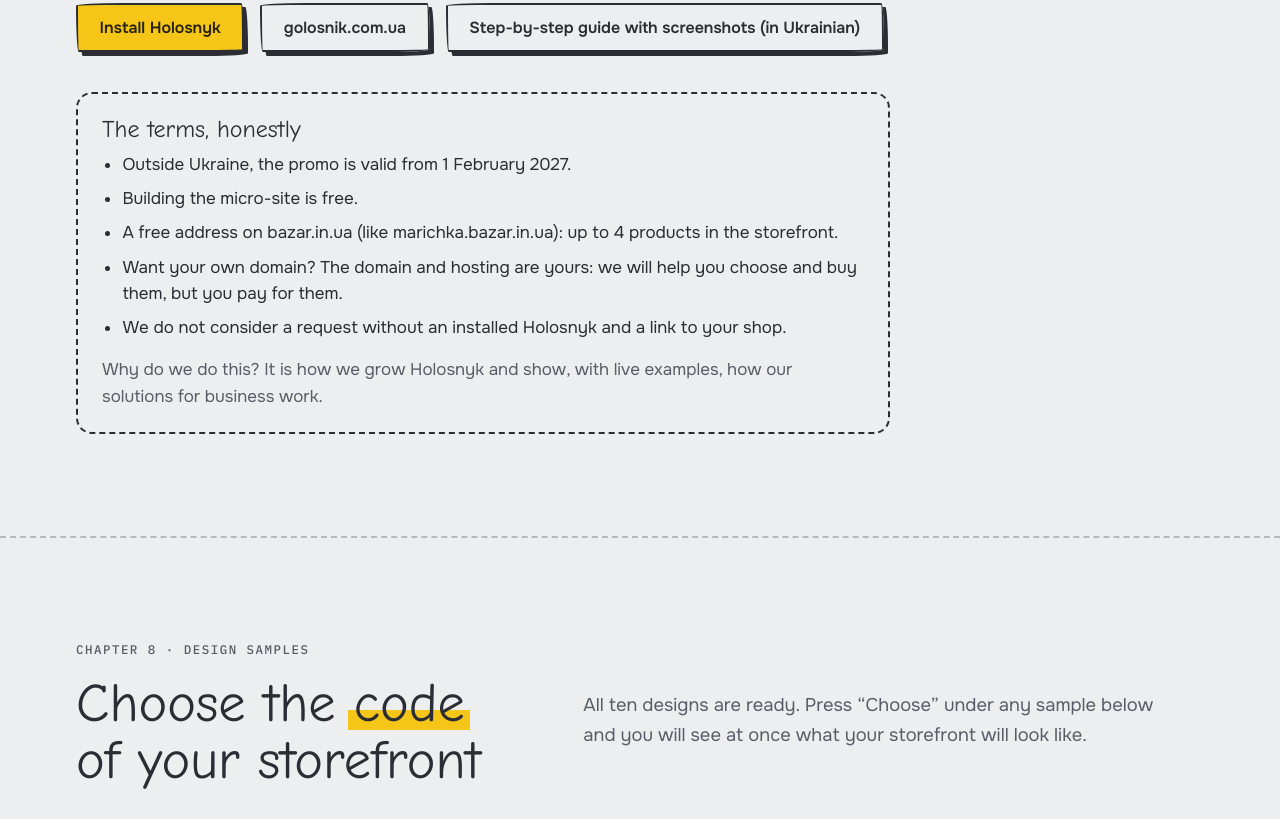
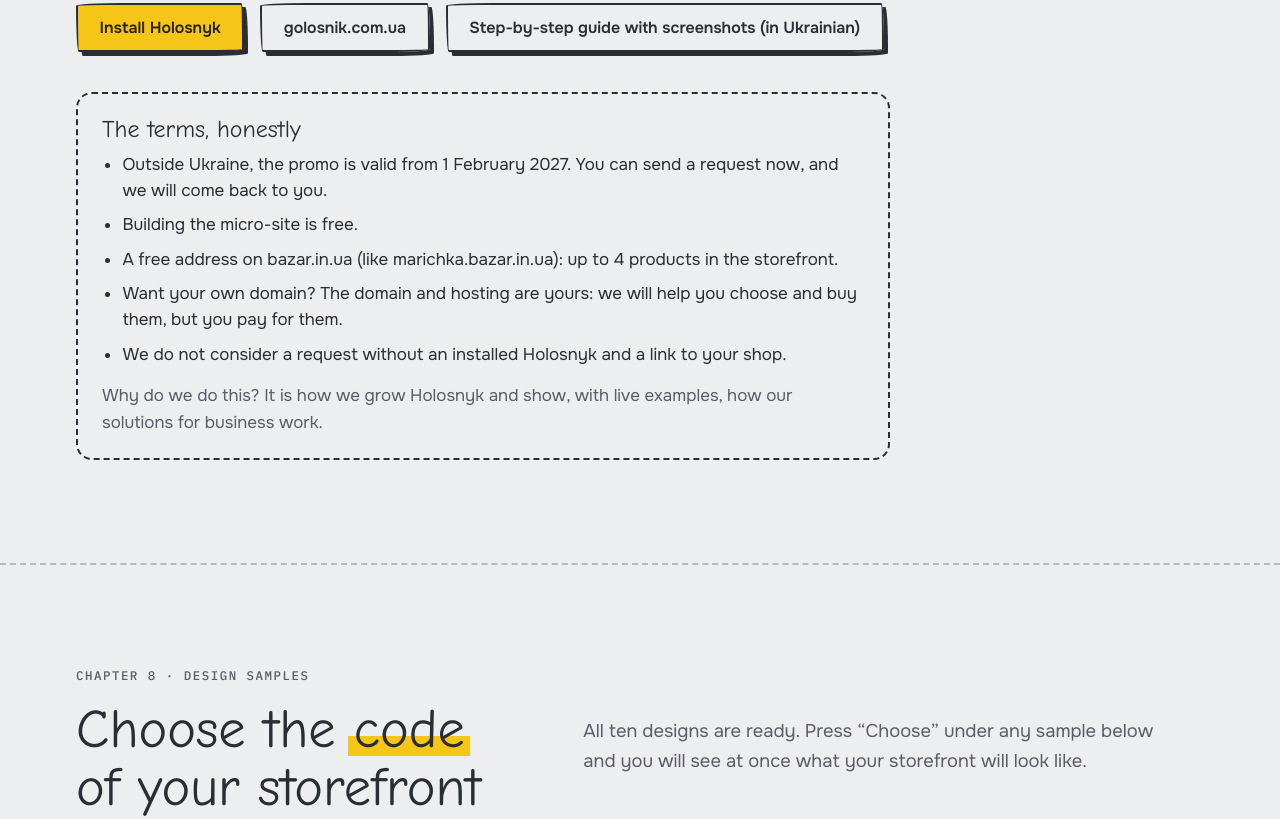
Before and after one commit to bazartoloka-sys/magistral-it, a plain HTML site: page en/mikrosait/index.html in a window 1280 px wide. Shown: the part 6267-7086 px from the top of the page. Drawn offline with Linux system fonts and the light colour scheme; a web font is replaced by a local one.

Commit message:
EN mikrosait: requests from abroad are accepted now
Co-Authored-By: Claude Sonnet 5.5 <noreply@anthropic.com>
Claude-Session: https://claude.ai/code/session_01SnexKbkXzy3fECxsqckEhr

```diff
--- a/en/mikrosait/index.html
+++ b/en/mikrosait/index.html
@@ -799,7 +799,7 @@
     <div class="terms rv">
       <h3>The terms, honestly</h3>
       <ul>
-        <li>Outside Ukraine, the promo is valid from 1 February 2027.</li>
+        <li>Outside Ukraine, the promo is valid from 1 February 2027. You can send a request now, and we will come back to you.</li>
         <li>Building the micro-site is free.</li>
         <li>A free address on bazar.in.ua (like marichka.bazar.in.ua): up to 4 products in the storefront.</li>
         <li>Want your own domain? The domain and hosting are yours: we will help you choose and buy them, but you pay for them.</li>
@@ -1026,7 +1026,7 @@
             <button type="submit" class="btn" id="send">I want a micro-site</button>
           </div>
           <p class="mute" id="err" role="alert" hidden></p>
-          <p class="mute"><b>Outside Ukraine, the promo is valid from 1 February 2027.</b></p>
+          <p class="mute"><b>Outside Ukraine, the promo is valid from 1 February 2027.</b> You can send a request now.</p>
           <p class="mute">We will reply in Holosnyk to your Community ID. No phone or email needed.</p>
           <p class="mute">No Holosnyk yet? <a href="https://play.google.com/store/apps/details?id=ua.toloka.holosnyk" target="_blank" rel="noopener">Install from Google Play</a> or at <a href="https://golosnik.com.ua/" target="_blank" rel="noopener">golosnik.com.ua</a>.</p>
         </form>
```
